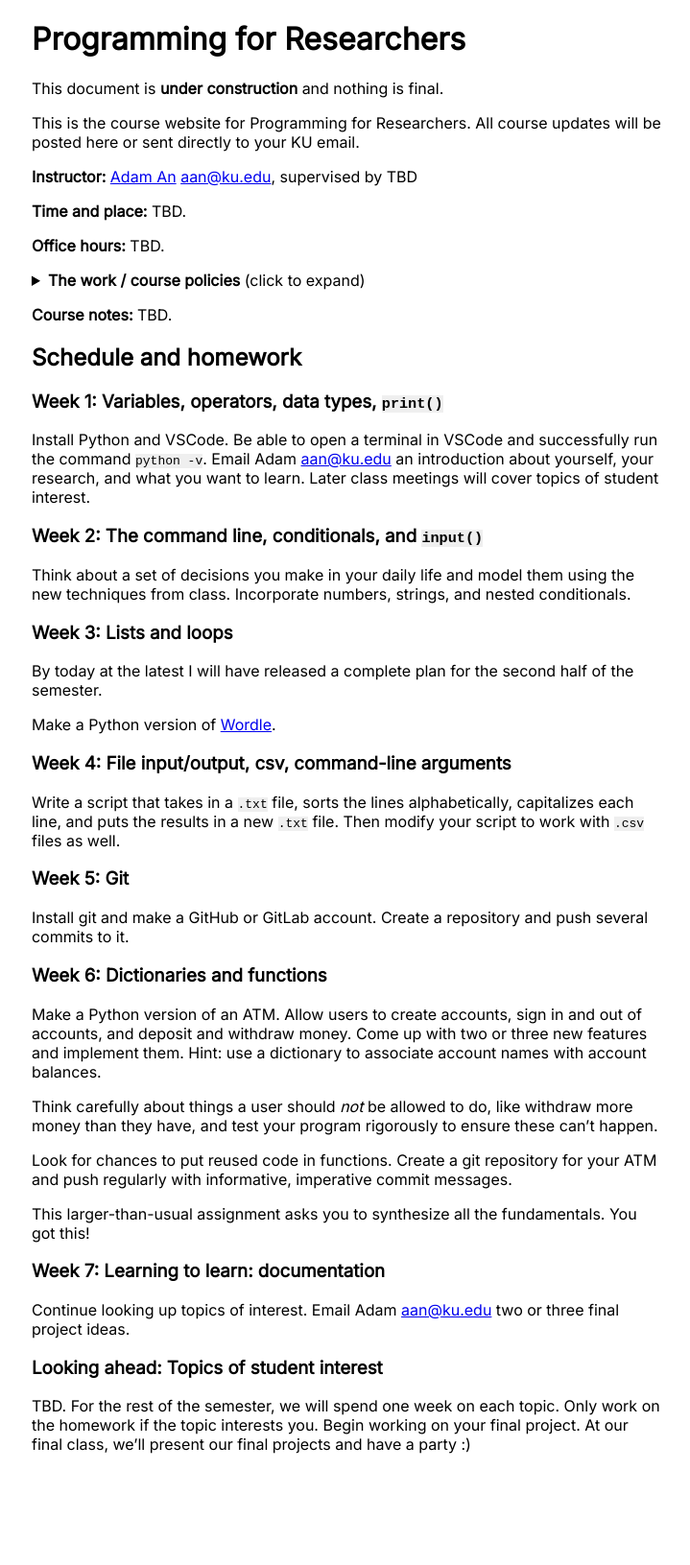
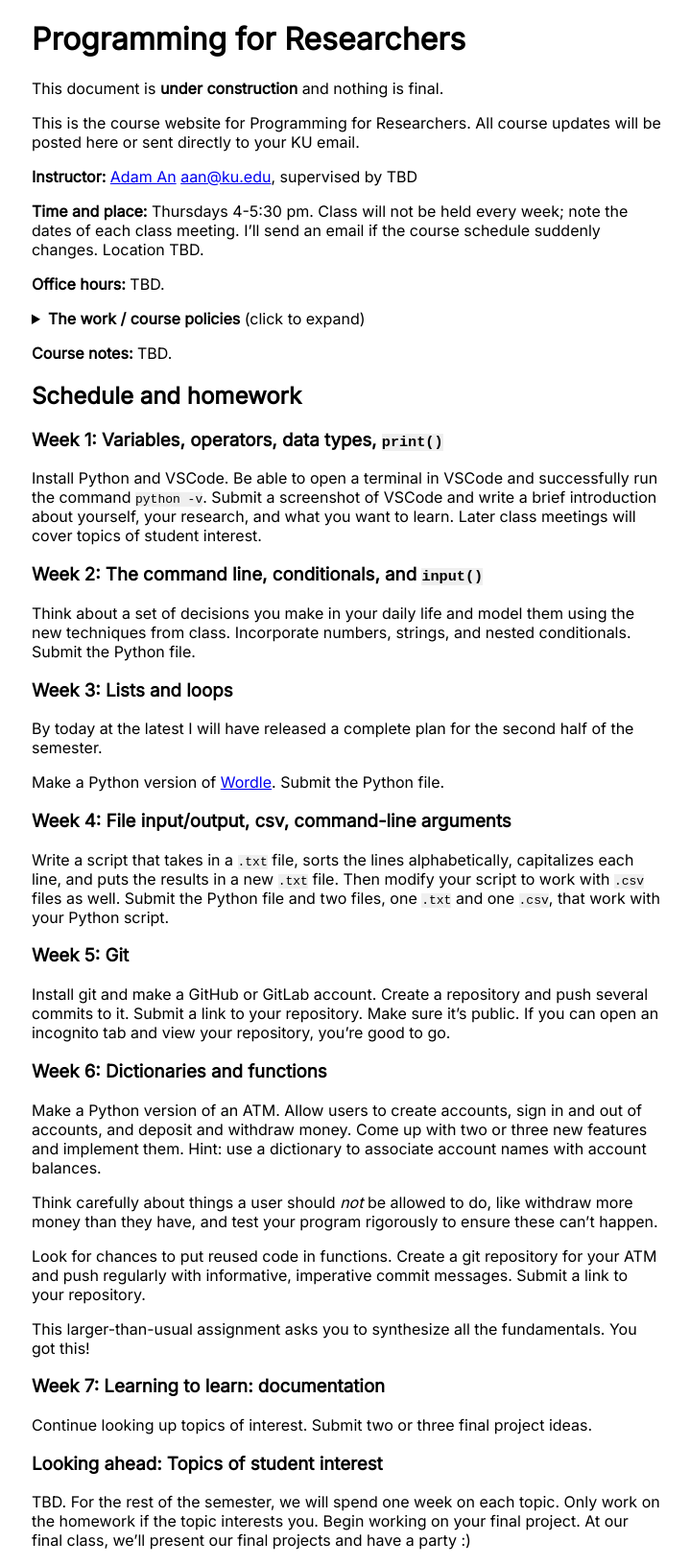
Before and after one commit to adamanlx/adamanlx.github.io, a Jekyll site: the page built from class.md, in a window 1280 px wide. Shown: the whole page at 96% size, without its empty margins (279-998 px from the left). Built offline with Jekyll 4.4.1, drawn with Linux system fonts in a browser that asks for light colours; before the commit the page ends 1531 px from its top, so only the background shows below that.

Commit message:
update class

```diff
--- a/class.md
+++ b/class.md
@@ -12,7 +12,7 @@
 
 **Instructor:** [Adam An](https://theycallmezeal.me) [aan@ku.edu](mailto:aan@ku.edu), supervised by TBD
 
-**Time and place:** TBD.
+**Time and place:** Thursdays 4-5:30 pm. Class will not be held every week; note the dates of each class meeting. I'll send an email if the course schedule suddenly changes. Location TBD.
 
 **Office hours:** TBD.
 
@@ -20,9 +20,15 @@
 
 <summary><strong>The work / course policies</strong> (click to expand)</summary>
 
-Completion of a non-trivial final project will earn a pass. Attendance will not be taken. I will not record lectures but the course notes will capture a portion of class content. Bring your computer for in-class programming exercises.
+* Homework (weeks 1-6): graded for completion; 50%
+* Final project: 45%
+* Participation: 5%
 
-Weekly homework will be given but not graded. Homework prompts are vague on purpose. You'll have to think critically about how a useful program should behave. Programming is the most learn-by-doing thing ever, and investing an hour or two each week outside of class will be worth it. AI use is allowed, but homework is designed to be completable by hand, and you'll learn more if you do so.
+A grade of 65% or above will earn a pass. Attendance will not be formally taken but will be rolled into your participation grade.
+
+I will not record lectures but the course notes will capture a portion of class content. Bring your computer for in-class programming exercises.
+
+Homework prompts are vague on purpose. You'll have to make decisions about how a useful program should behave. Programming is the most learn-by-doing thing ever, and investing an hour or two each week outside of class will be worth it. AI use is allowed, but homework is designed to be completable by hand, and you'll learn more if you do so.
 
 In the latter half of this class, we will take tiny "bites" of topics of student interest. Building expertise in these skills will take more than the one hour we have for each week's topic. If you want these skills for your research or your resume, I'll help you make a game plan for how you can continue learning after the class wraps.
 
@@ -34,25 +40,25 @@
 
 ### Week 1: Variables, operators, data types, `print()`
 
-Install Python and VSCode. Be able to open a terminal in VSCode and successfully run the command `python -v`. Email Adam [aan@ku.edu](mailto:aan@ku.edu) an introduction about yourself, your research, and what you want to learn. Later class meetings will cover topics of student interest.
+Install Python and VSCode. Be able to open a terminal in VSCode and successfully run the command `python -v`. Submit a screenshot of VSCode and write a brief introduction about yourself, your research, and what you want to learn. Later class meetings will cover topics of student interest.
 
 ### Week 2: The command line, conditionals, and `input()`
 
-Think about a set of decisions you make in your daily life and model them using the new techniques from class. Incorporate numbers, strings, and nested conditionals.
+Think about a set of decisions you make in your daily life and model them using the new techniques from class. Incorporate numbers, strings, and nested conditionals. Submit the Python file.
 
 ### Week 3: Lists and loops
 
 By today at the latest I will have released a complete plan for the second half of the semester.
 
-Make a Python version of [Wordle](https://hellowordl.net/).
+Make a Python version of [Wordle](https://hellowordl.net/). Submit the Python file.
 
 ### Week 4: File input/output, csv, command-line arguments
 
-Write a script that takes in a `.txt` file, sorts the lines alphabetically, capitalizes each line, and puts the results in a new `.txt` file. Then modify your script to work with `.csv` files as well.
+Write a script that takes in a `.txt` file, sorts the lines alphabetically, capitalizes each line, and puts the results in a new `.txt` file. Then modify your script to work with `.csv` files as well. Submit the Python file and two files, one `.txt` and one `.csv`, that work with your Python script.
 
 ### Week 5: Git
 
-Install git and make a GitHub or GitLab account. Create a repository and push several commits to it.
+Install git and make a GitHub or GitLab account. Create a repository and push several commits to it. Submit a link to your repository. Make sure it's public. If you can open an incognito tab and view your repository, you're good to go.
 
 ### Week 6: Dictionaries and functions
 
@@ -60,13 +66,13 @@
 
 Think carefully about things a user should *not* be allowed to do, like withdraw more money than they have, and test your program rigorously to ensure these can't happen.
 
-Look for chances to put reused code in functions. Create a git repository for your ATM and push regularly with informative, imperative commit messages.
+Look for chances to put reused code in functions. Create a git repository for your ATM and push regularly with informative, imperative commit messages. Submit a link to your repository.
 
 This larger-than-usual assignment asks you to synthesize all the fundamentals. You got this!
 
 ### Week 7: Learning to learn: documentation
 
-Continue looking up topics of interest. Email Adam [aan@ku.edu](mailto:aan@ku.edu) two or three final project ideas.
+Continue looking up topics of interest. Submit two or three final project ideas.
 
 ### Looking ahead: Topics of student interest
 
```
